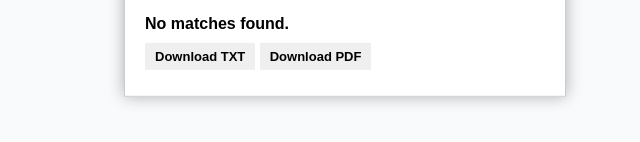
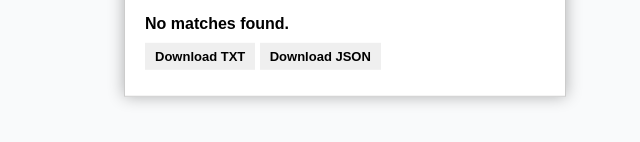
Before and after one commit to uhh-hcds/hateTax, a plain HTML site: page index.html in a window 1280 px wide. Both pictures are taken after typing "Sample" into the empty fields and a click on the button "Search". Shown: the part 384-526 px from the top of the page, 295-935 px from the left. Drawn offline with nearby package versions, Linux system fonts and the light colour scheme.

Commit message:
Update index.html

```diff
--- a/index.html
+++ b/index.html
@@ -1,3 +1,4 @@
+
 <!DOCTYPE html>
 <html lang="en">
 <head>
@@ -113,7 +114,7 @@
   <h3 id="profileTitle"></h3>
   <div id="profileContent"></div>
   <button id="downloadProfileTxt" style="margin-top:10px;">Download TXT</button>
-  <button id="downloadProfilePdf" style="margin-top:10px;">Download PDF</button>
+  <button id="downloadProfilePdf" style="margin-top:10px;">Download JSON</button>
 </div>
 
 <script src="script.js"></script>
```
